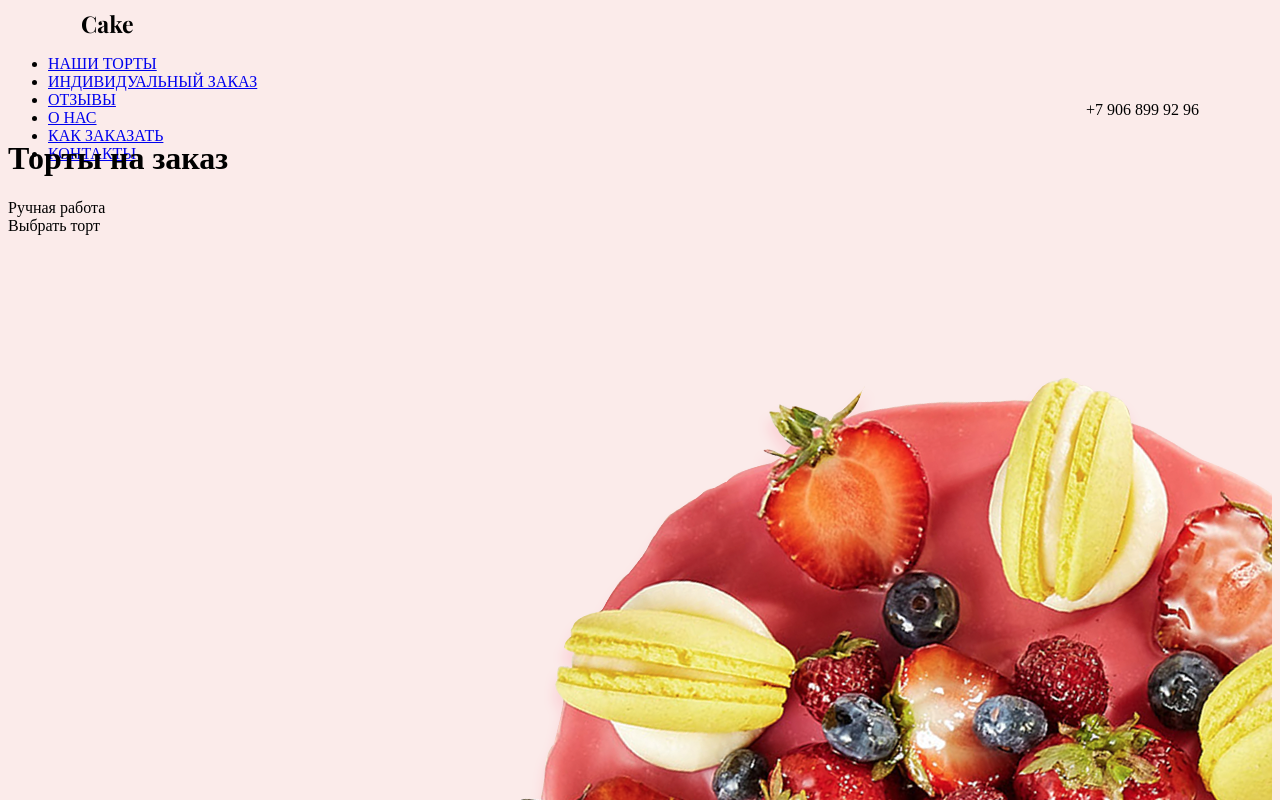
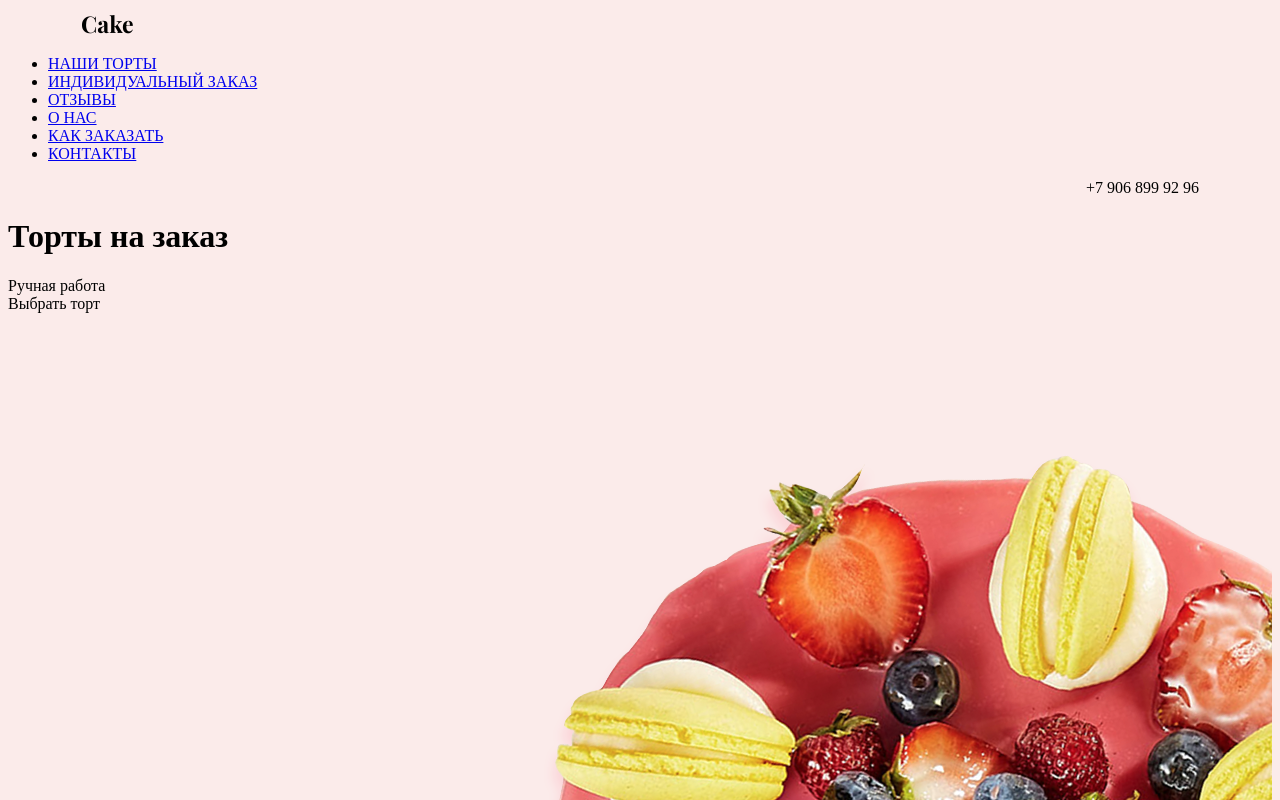
Before and after one commit to ilyaalyabev00/ilyaalyabev00.github.io, a website: page app/index.html in a window 1280 px wide. Shown: the top 800 px of the page. Drawn offline with nearby package versions, Linux system fonts and the light colour scheme.

Commit message:
add tortic right

```diff
--- a/app/css/main.css
+++ b/app/css/main.css
@@ -11,13 +11,6 @@ body{
 	font-weight: bold;
 
 }
-
-ul {
-
-	height: 30px;
-
-}
-
 .contacts{
 
 	/*position: absolute;*/
```
